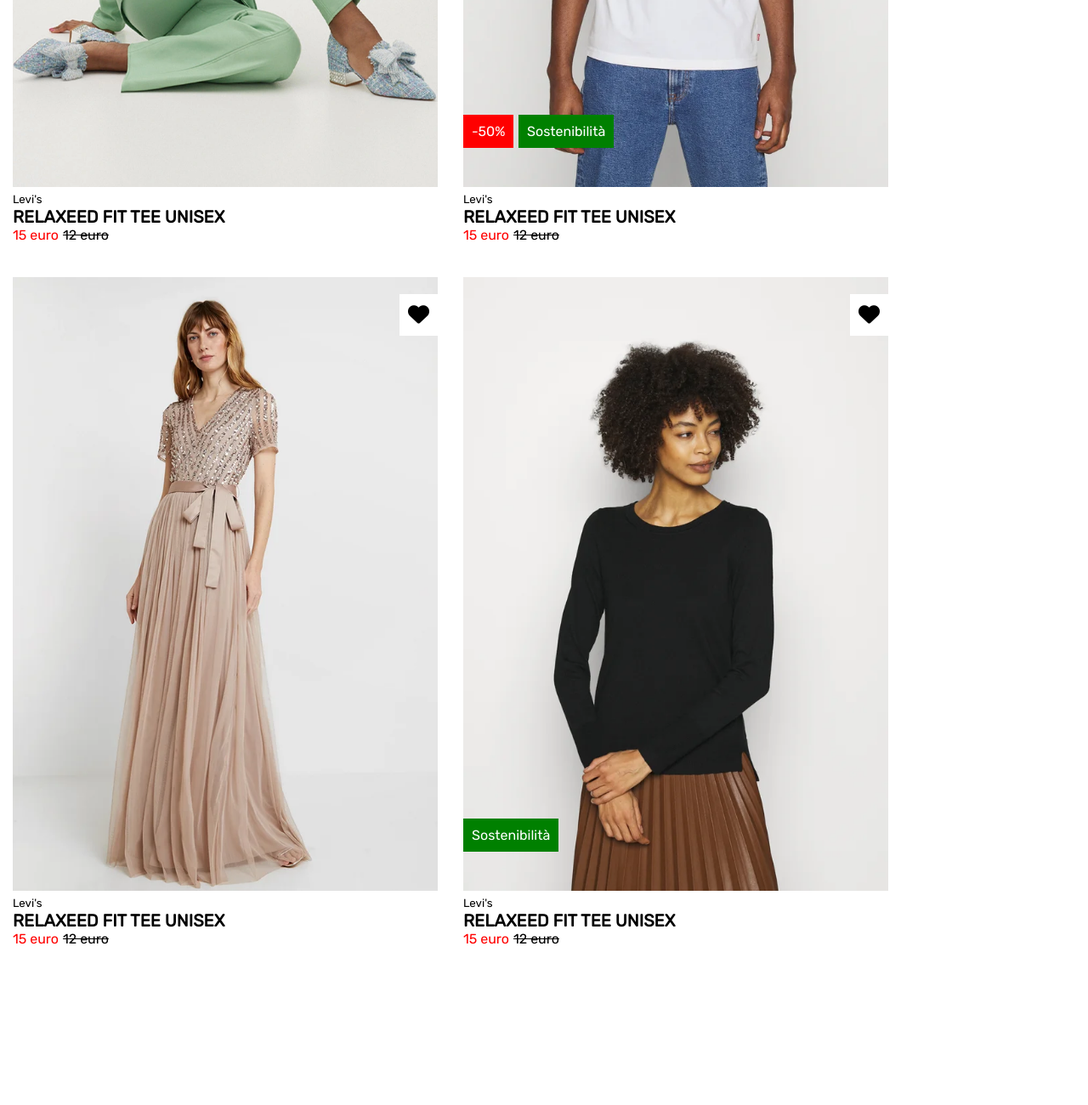
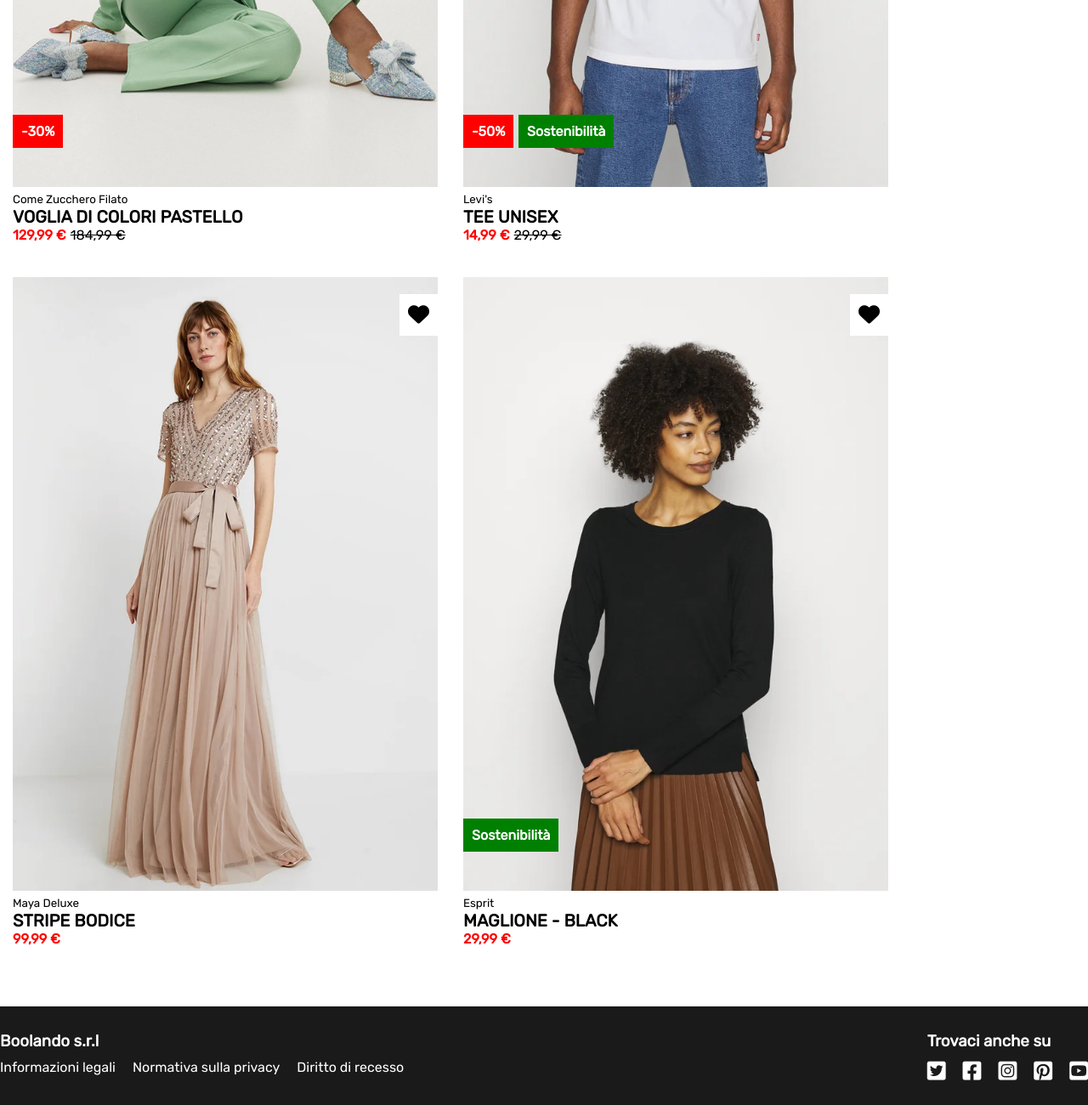
Before and after one commit to alessandroiero/html-css-boolando, a plain HTML site: page index.html in a window 1280 px wide. Shown: the part 1500-2800 px from the top of the page at 85% size. Before the commit the page ends 2634 px from the top, so only its background shows below. Drawn offline with Linux system fonts and the light colour scheme.

Commit message:
Footer + fix

```diff
--- a/css/style.css
+++ b/css/style.css
@@ -104,6 +104,7 @@ main .card-info .new-price{
     display: inline-block;
     margin-right: 5px;
     color: red;
+    font-weight: bold;
 }
 
 main .old-price{
@@ -119,6 +120,7 @@ main .card .card-content-img{
     color: white;
     bottom: 50px;
     z-index: 50;
+    font-weight: bold;
 }
 .content-shop .inside-box.discount{
     background-color: red;
@@ -170,3 +172,25 @@ main .card .card-content-img{
     color: red;
 }
 /* Footer */
+footer .container-big{
+    display: flex;
+    justify-content: space-between;
+
+}
+footer{
+    margin-top: 50px;
+    color: white;
+    padding: 30px 0px;
+    background-color: #1a1a1a;
+    border-bottom: 1px solid white;
+}
+
+footer .footer-list ul{
+    display: flex;
+    gap: 20px;
+    padding: 10px 0;
+}
+
+footer .footer-list a{
+    font-size: 25px;
+}
--- a/index.html
+++ b/index.html
@@ -44,6 +44,7 @@
     <!-- Main -->
     <main>
         <div class="container-big content-shop">
+            <!-- Prima Card -->
             <div class="card one">
                 <div class="card-content-img">
                     <div class="inside-box discount fifty">-50%</div>
@@ -56,9 +57,10 @@
                 <div class="card-info">
                     <p><small>Levi's</small></p>
                     <h2>RELAXEED FIT TEE UNISEX</h2>
-                    <p class="new-price">15 euro</p><span class="old-price">12 euro</span>
+                    <p class="new-price">14,99 €</p><span class="old-price">29,99 €</span>
                 </div>
             </div>
+            <!-- Seconda Card -->
             <div class="card two">
                 <div class="card-content-img">
                     <div class="add-favorities"><a href=""><i class="fa-solid fa-heart"></i></a></div>
@@ -67,23 +69,26 @@
                     <img class="snd-img" src="img/2b.webp" alt="retro sesto oggetto">
                 </div>
                 <div class="card-info">
-                    <p><small>Levi's</small></p>
-                    <h2>RELAXEED FIT TEE UNISEX</h2>
-                    <p class="new-price">15 euro</p><span class="old-price">12 euro</span>
+                    <p><small>Guess</small></p>
+                    <h2>ROSES TEE</h2>
+                    <p class="new-price">20,99 €</p><span class="old-price">29,99 €</span>
                 </div>
             </div>
+            <!-- Terza Card -->
             <div class="card three">
                 <div class="card-content-img">
                     <div class="add-favorities"><a href=""><i class="fa-solid fa-heart"></i></a></div>
+                    <div class="inside-box discount thirty">-30%</div>
                     <img class="first-img" src="img/3.webp" alt="terzo oggetto">
                     <img class="snd-img" src="img/3b.webp" alt="retro sesto oggetto">
                 </div>
                 <div class="card-info">
-                    <p><small>Levi's</small></p>
-                    <h2>RELAXEED FIT TEE UNISEX</h2>
-                    <p class="new-price">15 euro</p><span class="old-price">12 euro</span>
+                    <p><small>Come Zucchero Filato</small></p>
+                    <h2>VOGLIA DI COLORI PASTELLO</h2>
+                    <p class="new-price">129,99 €</p><span class="old-price">184,99 €</span>
                 </div>
             </div>
+            <!-- Quarta Card -->
             <div class="card four">
                 <div class="card-content-img">
                     <div class="add-favorities"><a href=""><i class="fa-solid fa-heart"></i></a></div>
@@ -94,10 +99,11 @@
                 </div>
                 <div class="card-info">
                     <p><small>Levi's</small></p>
-                    <h2>RELAXEED FIT TEE UNISEX</h2>
-                    <p class="new-price">15 euro</p><span class="old-price">12 euro</span>
+                    <h2>TEE UNISEX</h2>
+                    <p class="new-price">14,99 €</p><span class="old-price">29,99 €</span>
                 </div>
             </div>
+            <!-- Quinta Card -->
             <div class="card five">
                 <div class="card-content-img">
                     <div class="add-favorities"><a href=""><i class="fa-solid fa-heart"></i></a></div>
@@ -105,11 +111,12 @@
                     <img class="snd-img" src="img/5b.webp" alt="retro sesto oggetto">
                 </div>
                 <div class="card-info">
-                    <p><small>Levi's</small></p>
-                    <h2>RELAXEED FIT TEE UNISEX</h2>
-                    <p class="new-price">15 euro</p><span class="old-price">12 euro</span>
+                    <p><small>Maya Deluxe</small></p>
+                    <h2>STRIPE BODICE</h2>
+                    <p class="new-price">99,99 €</p><span class="old-price"></span>
                 </div>
             </div>
+            <!-- Sesta Card -->
             <div class="card six">
                 <div class="card-content-img">
                     <div class="add-favorities"><a href=""><i class="fa-solid fa-heart"></i></a></div>
@@ -119,16 +126,44 @@
                     <img class="snd-img" src="img/6b.webp" alt="retro sesto oggetto">
                 </div>
                 <div class="card-info">
-                    <p><small>Levi's</small></p>
-                    <h2>RELAXEED FIT TEE UNISEX</h2>
-                    <p class="new-price">15 euro</p><span class="old-price">12 euro</span>
+                    <p><small>Esprit</small></p>
+                    <h2>MAGLIONE - BLACK</h2>
+                    <p class="new-price">29,99 €</p><span class="old-price"></span>
                 </div>
             </div>
         </div>
     </main>
     <!-- Main -->
 
-    <footer></footer>
+    <!-- Footer -->
+    <footer>
+        <div class="container-big">
+            <div class="Boolando">
+                <h3>Boolando s.r.l</h3>
+                <div class="footer-list one">
+                    <ul>
+                        <li>Informazioni legali</li>
+                        <li>Normativa sulla privacy</li>
+                        <li>Diritto di recesso</li>
+                    </ul>
+                </div>
+            </div>
+
+            <div class="social">
+                <h3>Trovaci anche su</h3>
+                <div class="footer-list two">
+                    <ul>
+                        <li><a href=""><i class="fa-brands fa-square-twitter"></i></a></li>
+                        <li><a href=""><i class="fa-brands fa-square-facebook"></i></a></li>
+                        <li><a href=""><i class="fa-brands fa-square-instagram"></i></a></li>
+                        <li><a href=""><i class="fa-brands fa-square-pinterest"></i></a></li>
+                        <li><a href=""><i class="fa-brands fa-square-youtube"></i></a></li>
+                    </ul>
+                </div>
+            </div>
+        </div>
+    </footer>
+    <!--/Footer -->
 
 </body>
 
```
